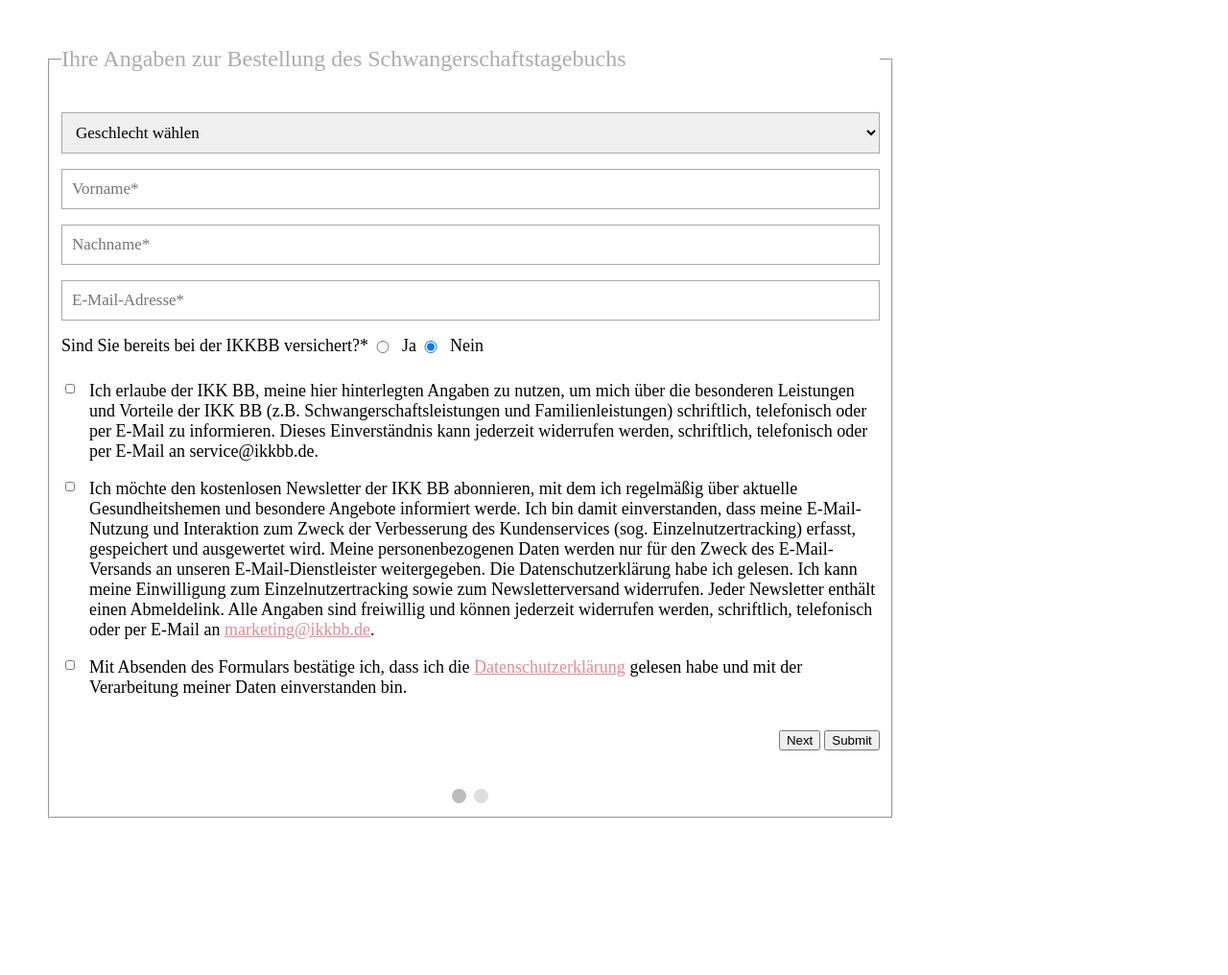
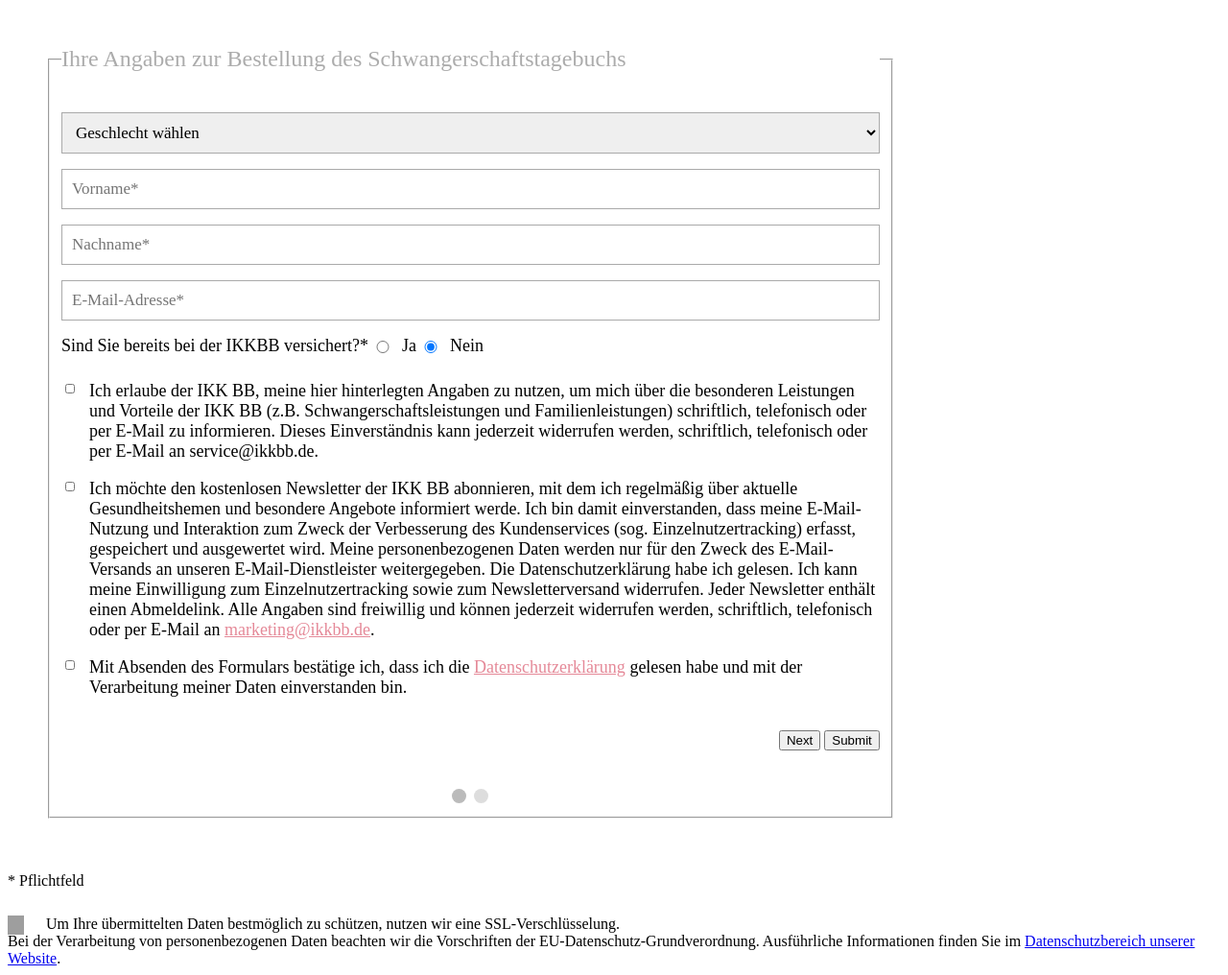
Before and after one commit to StivenBaci/wutdufuq-xyz, a Flask app: page /multistep in a window 1280 px wide. Shown: the whole page at 96% size. Before the commit the page ends 853 px from the top, so only its background shows below. Run offline with Flask 2, Linux system fonts and the light colour scheme; grey boxes are pictures that could not be loaded.

Commit message:
Update multistepform.html
add encryption hint
add encryption hint styles

```diff
--- a/templates/multistepform.html
+++ b/templates/multistepform.html
@@ -75,6 +75,13 @@
     </div>
   </fieldset>
 </form>
+<div class="mandatory-hint">* Pflichtfeld</div>
+<div class="encryption-hint">
+		Um Ihre übermittelten Daten bestmöglich zu schützen, nutzen wir eine SSL-Verschlüsselung.
+</div>
+<div class="privacy-hint">
+		Bei der Verarbeitung von personenbezogenen Daten beachten wir die Vorschriften der EU-Datenschutz-Grundverordnung. Ausführliche Informationen finden Sie im <a href="/datenschutz" class="privacy-hint__link">Datenschutzbereich unserer Website</a>.
+</div>
 
 <style>
   /* Style the form */
@@ -249,6 +256,25 @@
   .step.finish {
     background-color: #04AA6D;
   }
+
+  .encryption-hint {
+    margin-top: .75rem;
+    padding: .9375rem .9375rem 0 2.5rem;
+    position: relative;
+  }
+
+  .encryption-hint::before {
+    height: 1.25rem;
+    width: 1.0625rem;
+    background-image: url(/Icons/lock-grey.svg);
+    background-size: contain;
+    content: "";
+    display: block;
+    left: 0;
+    position: absolute;
+    top: 0.9375rem;
+}
+
 </style>
 
 
```
